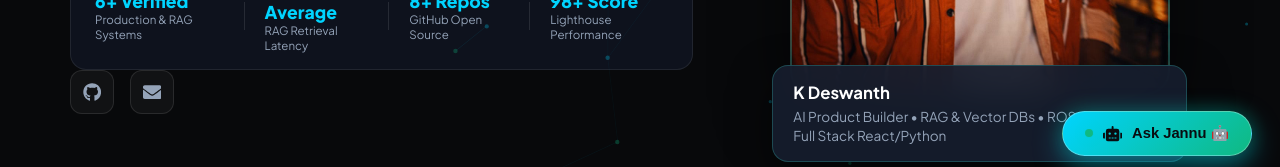
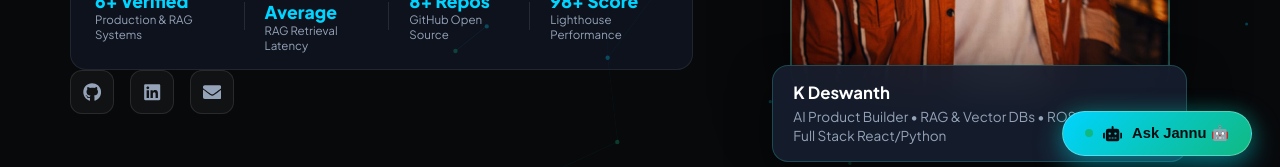
Before and after one commit to deswanth12/portfolio, a React (Vite) app: page / in a window 1280 px wide. Shown: the part 616-783 px from the top of the page. Built offline with nearby package versions, Linux system fonts and the light colour scheme.

Commit message:
feat: Add K Desvanth spelling variations, Tirupati location tag, and LinkedIn profile link for Google Search indexing

```diff
--- a/index.html
+++ b/index.html
@@ -12,7 +12,7 @@
       name="description"
       content="Portfolio of K Deswanth — AI Product Builder & Systems Engineer specializing in RAG AI, FAISS vector search, ROS 2 robotics, React 19, Python FastAPI, and autonomous edge systems."
     />
-    <meta name="keywords" content="K Deswanth, Deswanth, JanAI, EvalMesh, Zeus Robot, AI Engineer, RAG Developer, Full Stack Developer, React 19, Python FastAPI, ROS 2 Robotics, FAISS Vector Search, AI Portfolio" />
+    <meta name="keywords" content="K Deswanth, K Desvanth, Deswanth, Desvanth, JanAI, EvalMesh, Zeus Robot, AI Engineer, RAG Developer, Full Stack Developer, React 19, Python FastAPI, ROS 2 Robotics, FAISS Vector Search, AI Portfolio, Tirupati" />
     <meta name="author" content="K Deswanth" />
     <meta name="robots" content="index, follow, max-image-preview:large, max-snippet:-1, max-video-preview:-1" />
     <link rel="canonical" href="https://portfolio-deswanth12s-projects.vercel.app/" />
@@ -22,7 +22,7 @@
     <!-- Open Graph / Facebook / LinkedIn / WhatsApp -->
     <meta property="og:type" content="profile" />
     <meta property="og:site_name" content="K Deswanth Portfolio" />
-    <meta property="og:title" content="K Deswanth | AI Product Builder & Full Stack Systems Engineer" />
+    <meta property="og:title" content="K Deswanth (K Desvanth) | AI Product Builder & Full Stack Systems Engineer" />
     <meta property="og:description" content="Explore live RAG AI simulators, ROS 2 LiDAR telemetry, interactive code snippets, and production case studies built by K Deswanth." />
     <meta property="og:url" content="https://portfolio-deswanth12s-projects.vercel.app/" />
     <meta property="og:image" content="https://portfolio-deswanth12s-projects.vercel.app/logo.png" />
@@ -33,7 +33,7 @@
 
     <!-- Twitter / X Meta Tags -->
     <meta name="twitter:card" content="summary_large_image" />
-    <meta name="twitter:title" content="K Deswanth | AI Product Builder & Full Stack Systems Engineer" />
+    <meta name="twitter:title" content="K Deswanth (K Desvanth) | AI Product Builder & Full Stack Systems Engineer" />
     <meta name="twitter:description" content="Explore live RAG AI simulators, ROS 2 LiDAR telemetry, interactive code snippets, and production case studies built by K Deswanth." />
     <meta name="twitter:image" content="https://portfolio-deswanth12s-projects.vercel.app/logo.png" />
     <meta name="twitter:image:alt" content="K Deswanth Portfolio Logo" />
@@ -52,7 +52,13 @@
           "@type": "Person",
           "@id": "https://portfolio-deswanth12s-projects.vercel.app/#person",
           "name": "K Deswanth",
-          "alternateName": "Deswanth",
+          "alternateName": [
+            "Deswanth",
+            "K Desvanth",
+            "Desvanth",
+            "K. Deswanth",
+            "K. Desvanth"
+          ],
           "jobTitle": "AI Product Builder & Full Stack Systems Engineer",
           "description": "AI systems engineer and full-stack product builder specializing in RAG systems, FAISS vector retrieval, ROS 2 robotics, React 19, and Python FastAPI.",
           "url": "https://portfolio-deswanth12s-projects.vercel.app/",
--- a/src/App.jsx
+++ b/src/App.jsx
@@ -18,7 +18,8 @@ import {
   FaSearch,
   FaChartLine,
   FaServer,
-  FaShieldAlt
+  FaShieldAlt,
+  FaLinkedin
 } from "react-icons/fa";
 import { motion, AnimatePresence } from "framer-motion";
 import MissionControlPanel from "./components/MissionControlPanel";
@@ -329,6 +330,16 @@ export default function App() {
               </a>
 
               <a
+                href="https://in.linkedin.com"
+                target="_blank"
+                rel="noopener noreferrer"
+                aria-label="LinkedIn profile"
+                title="LinkedIn"
+              >
+                <FaLinkedin />
+              </a>
+
+              <a
                 href="mailto:kdeswanth@gmail.com"
                 aria-label="Email Deswanth"
                 title="Email"
```
